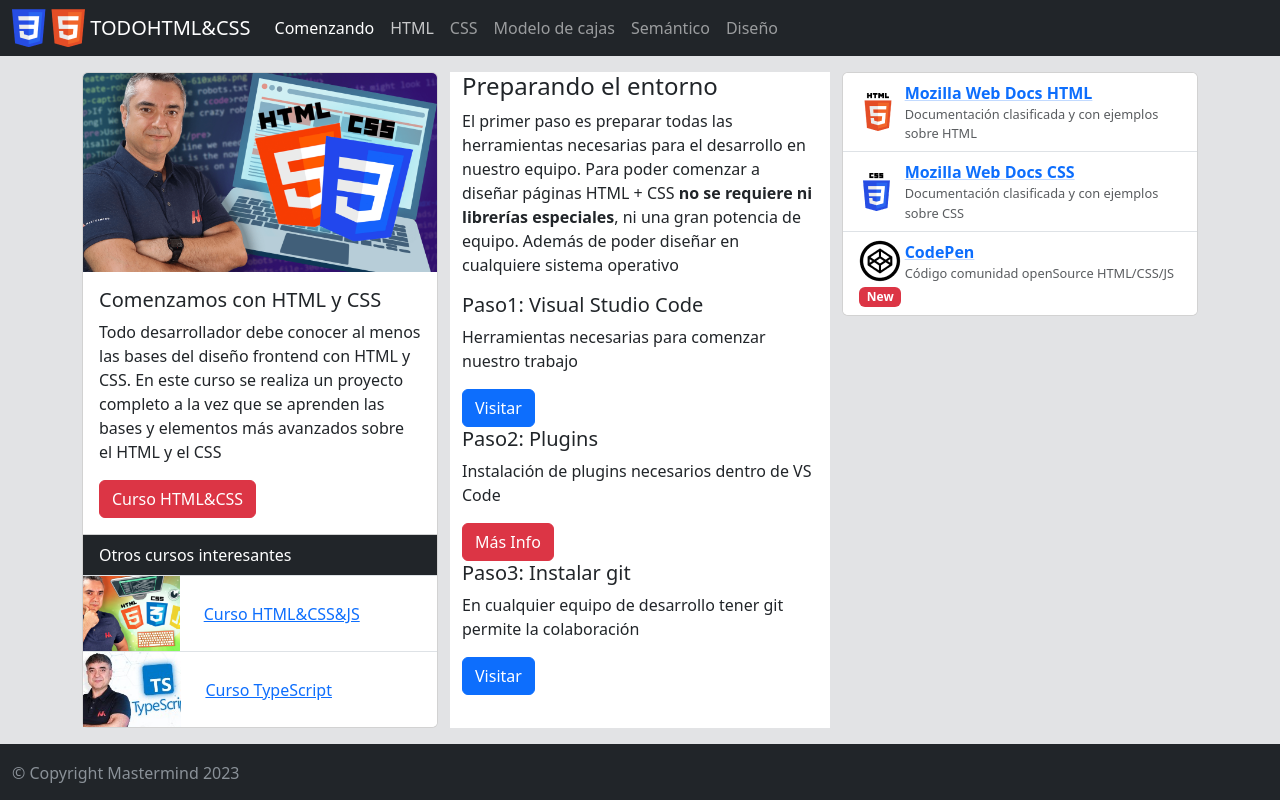
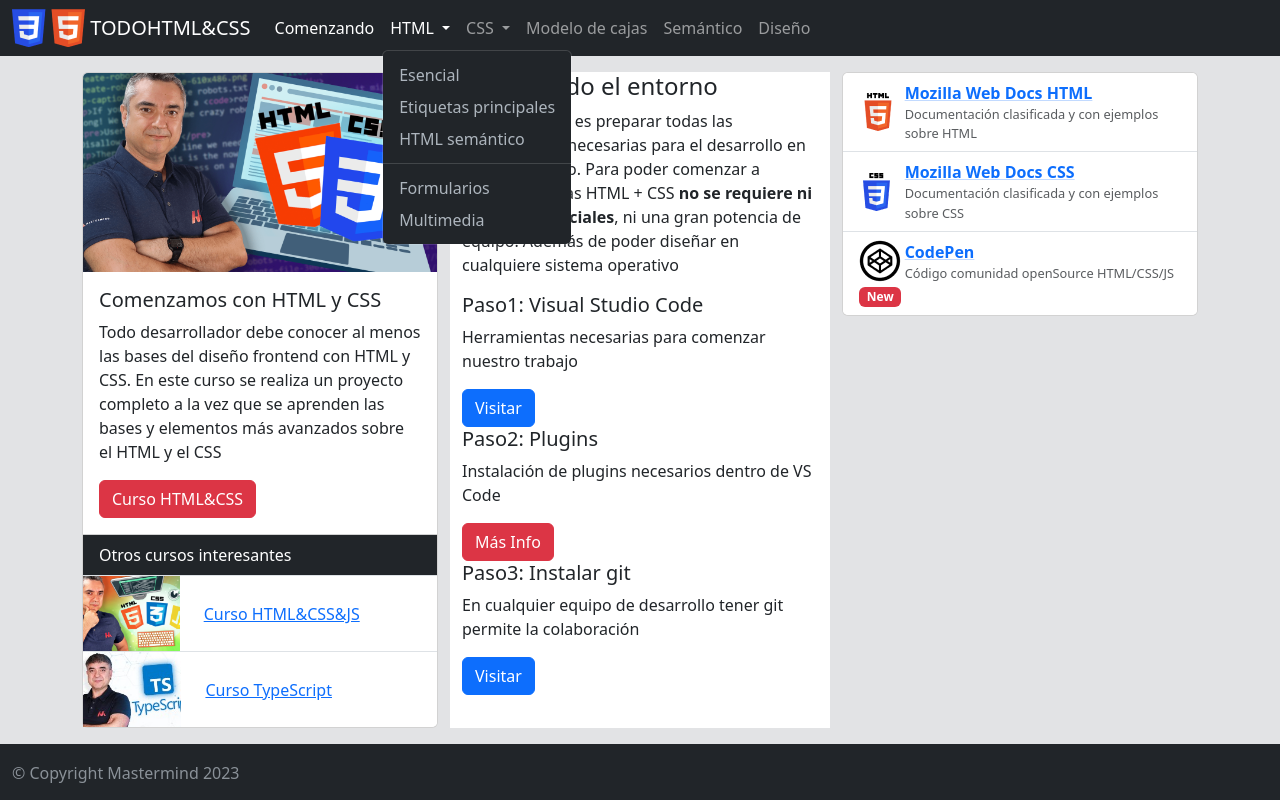
Before and after one commit to mastermindac/cursoBootStrap, a plain HTML site: page todoHTMLCSS/index.html in a window 1280 px wide. Both pictures are taken after a click on the button "HTML". Drawn offline with nearby package versions, Linux system fonts and the light colour scheme.

Commit message:
DropDown

```diff
--- a/todoHTMLCSS/index.html
+++ b/todoHTMLCSS/index.html
@@ -21,11 +21,33 @@
               <li class="nav-item">
                 <a class="nav-link active" aria-current="page" href="#">Comenzando</a>
               </li>
-              <li class="nav-item">
-                <a class="nav-link" href="#">HTML</a>
+              <li class="nav-item dropdown">
+                <a class="nav-link dropdown-toggle" href="#" role="button" data-bs-toggle="dropdown" aria-expanded="false">
+                  HTML
+                </a>
+                <ul class="dropdown-menu">
+                  <li><a class="dropdown-item" href="#">Esencial</a></li>
+                  <li><a class="dropdown-item" href="#">Etiquetas principales</a></li>
+                  <li><a class="dropdown-item" href="#">HTML semántico</a></li>
+                  <li><hr class="dropdown-divider"></li>
+                  <li><a class="dropdown-item" href="#">Formularios</a></li>
+                  <li><a class="dropdown-item" href="#">Multimedia</a></li>
+                </ul>
               </li>
-              <li class="nav-item">
-                <a class="nav-link" href="#">CSS</a>
+              <li class="nav-item dropdown">
+                <a class="nav-link dropdown-toggle" href="#" role="button" data-bs-toggle="dropdown" aria-expanded="false">
+                  CSS
+                </a>
+                <ul class="dropdown-menu">
+                  <li><a class="dropdown-item" href="#">Esencial</a></li>
+                  <li><a class="dropdown-item" href="#">Colores y fondos</a></li>
+                  <li><a class="dropdown-item" href="#">Box model</a></li>
+                  <li><a class="dropdown-item" href="#">Tipografía</a></li>
+                  <li><a class="dropdown-item" href="#">Grid</a></li>
+                  <li><hr class="dropdown-divider"></li>
+                  <li><a class="dropdown-item" href="#">Pseudoelementos y clases</a></li>
+                  <li><a class="dropdown-item" href="#">Flex</a></li>
+                </ul>
               </li>
               <li class="nav-item">
                 <a class="nav-link" href="#">Modelo de cajas</a>
```
